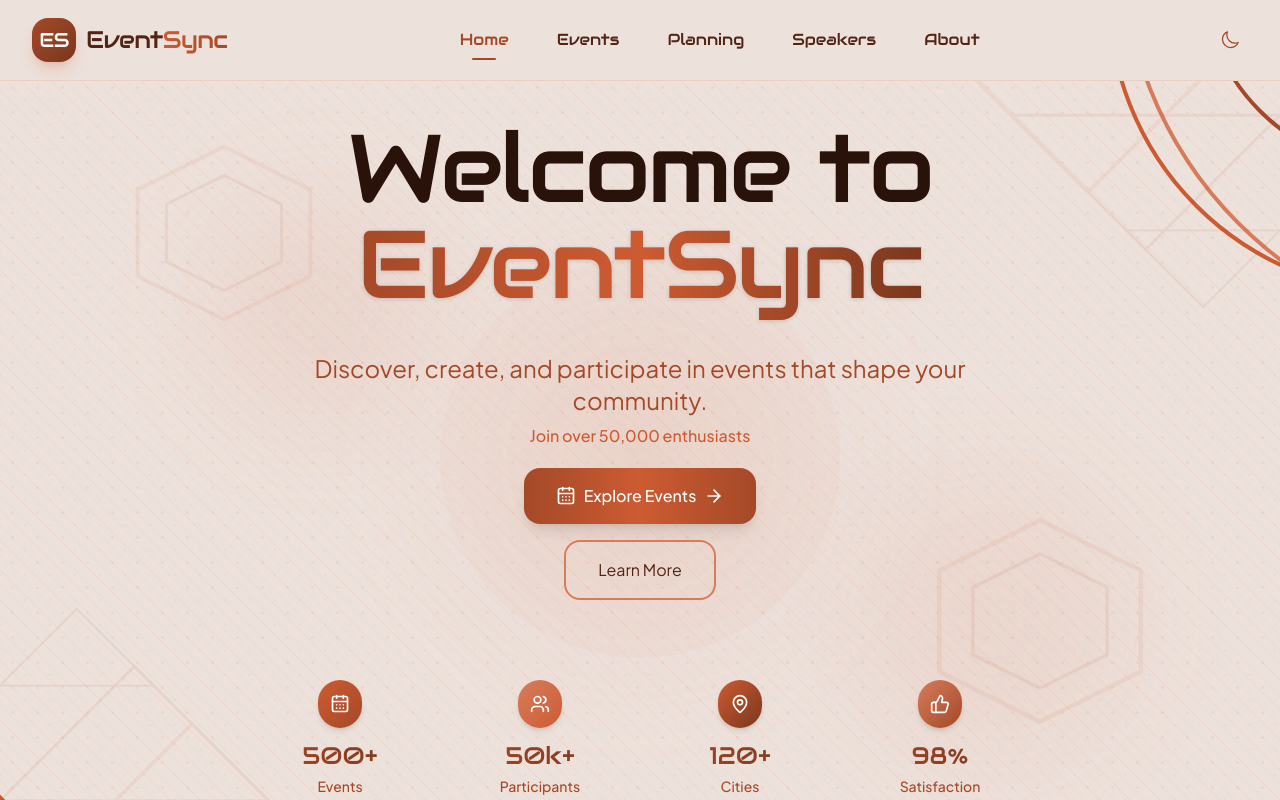
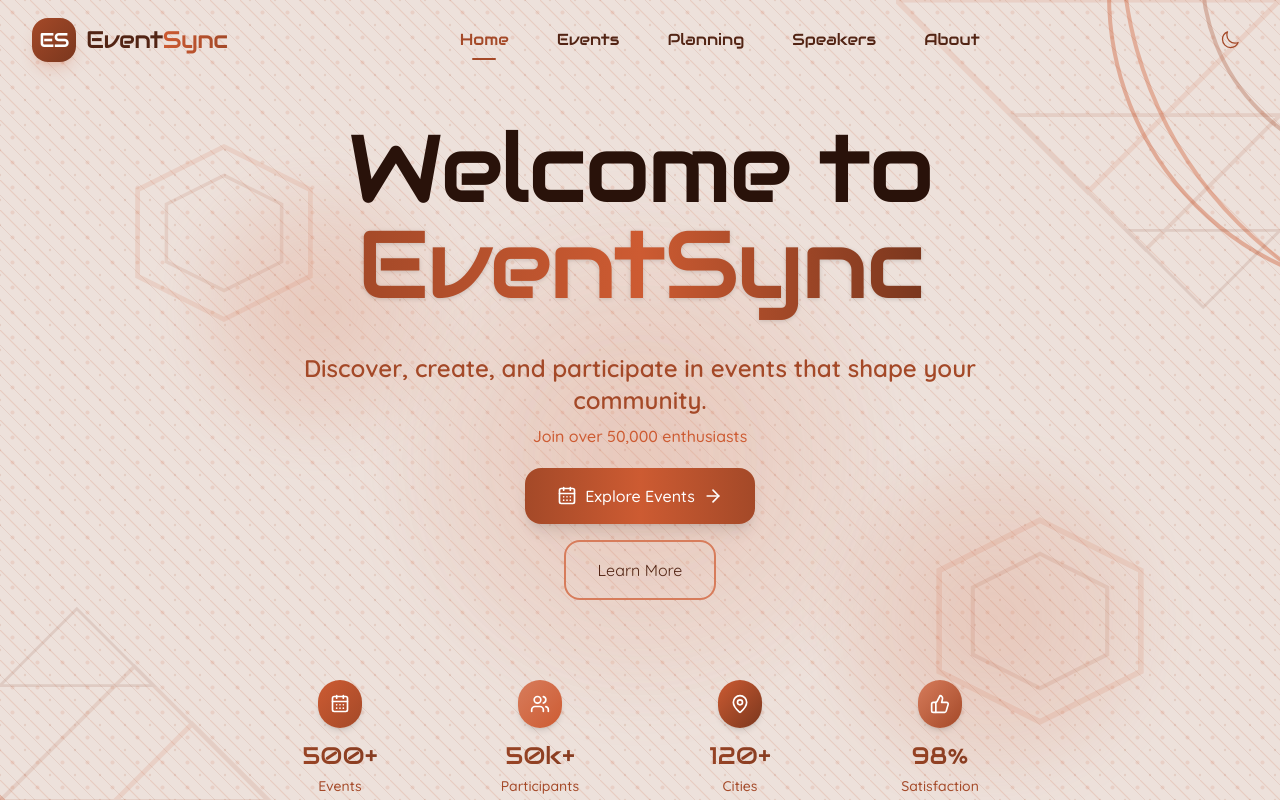
Before and after one commit to eventsync0/Event_Sync_2026_Client, a Next.js app: page / in a window 1280 px wide. Shown: the top 800 px of the page. Built offline with nearby package versions, Linux system fonts and the light colour scheme.

Commit message:
feat(background)

```diff
--- a/src/app/globals.css
+++ b/src/app/globals.css
@@ -269,7 +269,7 @@
 }
 
 body {
-  font-family: var(--font-sans);
+  font-family: var(--font-quicksand);
   background-color: var(--background);
   color: var(--txt-body);
   line-height: 1.6;
--- a/src/components/common/Navbar.tsx
+++ b/src/components/common/Navbar.tsx
@@ -5,7 +5,6 @@ import Link from 'next/link';
 import { usePathname } from 'next/navigation';
 import ThemeToggle from './ThemeToggle';
 import { Menu, X } from 'lucide-react';
-import { title } from 'process';
 
 export default function Navbar() {
   const [isScrolled, setIsScrolled] = useState(false);
@@ -35,8 +34,8 @@ export default function Navbar() {
       <nav
         className={`fixed top-0 w-full z-50 transition-all duration-300 ${
           isScrolled
-            ? 'bg-background/80 backdrop-blur-xl border-b border-border shadow-lg'
-            : 'bg-background border-b border-border/50'
+            ? 'bg-background/80 backdrop-blur-xl  shadow-lg'
+            : 'bg-transparent '
         }`}
       >
         <div className="max-w-7xl mx-auto px-4 sm:px-6 lg:px-8">
--- a/src/components/sections/HeroSection.tsx
+++ b/src/components/sections/HeroSection.tsx
@@ -1,21 +1,13 @@
-// app/components/sections/HeroSection.tsx (version responsivité optimisée)
-'use client';
-
 import Link from 'next/link';
-import dynamic from 'next/dynamic';
 import {
   CalendarDays,
   Users,
   MapPin,
   ThumbsUp,
-  Sparkles,
   ArrowRight
 } from 'lucide-react';
 
-const MotionDiv = dynamic(
-  () => import('framer-motion').then((mod) => mod.motion.div),
-  { ssr: false }
-);
+
 
 export default function HeroSection() {
   const stats = [
@@ -29,103 +21,103 @@ export default function HeroSection() {
     <section className="relative min-h-screen flex items-center justify-center overflow-hidden">
 
       {/* ========== FOND PRINCIPAL ========== */}
-      <div className="absolute inset-0 dark:from-coffee-950 dark:via-coffee-900/80 dark:to-coffee-800/60" />
+      <div className="absolute inset-0  dark:from-coffee-950 dark:via-coffee-900/80 dark:to-coffee-800/60" />
 
-      {/* ========== CERCLES COLORÉS RESPONSIVE ========== */}
+      {/* ========== CERCLES COLORÉS - PLUS NETS ========== */}
       <div className="absolute inset-0 overflow-hidden">
-        {/* Cercles grands écrans */}
-        <div className="absolute -top-1/2 -right-1/2 w-[800px] h-[800px] rounded-full border-4 border-coffee-400 dark:border-coffee-500/20 animate-spin-slow hidden lg:block" />
-        <div className="absolute -top-1/3 -right-1/3 w-[600px] h-[600px] rounded-full border-4 border-coffee-500 dark:border-coffee-400/30 animate-spin-slower hidden md:block" />
-        <div className="absolute -top-1/4 -right-1/4 w-[400px] h-[400px] rounded-full border-4 border-coffee-600 dark:border-coffee-300/40 animate-spin-slowest hidden sm:block" />
+        {/* Cercles grands écrans - bordures plus épaisses et opacité renforcée */}
+        <div className="absolute -top-1/2 -right-1/2 w-[800px] h-[800px] rounded-full border-4 border-coffee-400/50 dark:border-coffee-500/40 animate-spin-slow hidden lg:block" />
+        <div className="absolute -top-1/3 -right-1/3 w-[600px] h-[600px] rounded-full border-4 border-coffee-500/40 dark:border-coffee-400/40 animate-spin-slower hidden md:block" />
+        <div className="absolute -top-1/4 -right-1/4 w-[400px] h-[400px] rounded-full border-4 border-coffee-600/30 dark:border-coffee-300/50 animate-spin-slowest hidden sm:block" />
 
-        {/* Cercles version mobile (plus petits) */}
-        <div className="absolute -top-1/4 -right-1/4 w-[300px] h-[300px] rounded-full border-2 border-coffee-400 dark:border-coffee-500/15 block lg:hidden" />
-        <div className="absolute -bottom-1/4 -left-1/4 w-[250px] h-[250px] rounded-full border-2 border-coffee-500 dark:border-coffee-400/20 block md:hidden" />
+        {/* Cercles version mobile - plus visibles */}
+        <div className="absolute -top-1/4 -right-1/4 w-[300px] h-[300px] rounded-full border-3 border-coffee-400/30 dark:border-coffee-500/25 block lg:hidden" />
+        <div className="absolute -bottom-1/4 -left-1/4 w-[250px] h-[250px] rounded-full border-3 border-coffee-500/25 dark:border-coffee-400/30 block md:hidden" />
 
-        {/* Cercles à gauche - version responsive */}
-        <div className="absolute -bottom-1/2 -left-1/2 w-[700px] h-[700px] rounded-full border-4 border-coffee-400 dark:border-coffee-500/15 hidden xl:block" />
-        <div className="absolute -bottom-1/3 -left-1/3 w-[500px] h-[500px] rounded-full border-4 border-coffee-500 dark:border-coffee-400/25 hidden lg:block" />
+        {/* Cercles à gauche - plus nets */}
+        <div className="absolute -bottom-1/2 -left-1/2 w-[700px] h-[700px] rounded-full border-4 border-coffee-400/30 dark:border-coffee-500/25 hidden xl:block" />
+        <div className="absolute -bottom-1/3 -left-1/3 w-[500px] h-[500px] rounded-full border-4 border-coffee-500/25 dark:border-coffee-400/35 hidden lg:block" />
 
-        {/* Cercle central adapté */}
-        <div className="absolute top-1/2 left-1/2 -translate-x-1/2 -translate-y-1/2 w-[300px] h-[300px] md:w-[400px] md:h-[400px] rounded-full bg-gradient-radial from-coffee-400/10 via-coffee-500/5 to-transparent" />
+        {/* Cercle central - flou réduit */}
+        <div className="absolute top-1/2 left-1/2 -translate-x-1/2 -translate-y-1/2 w-[300px] h-[300px] md:w-[400px] md:h-[400px] rounded-full bg-gradient-radial from-coffee-400/20 via-coffee-500/10 to-transparent blur-2xl" />
       </div>
 
-      {/* ========== LIGNES DIAGONALES - Responsive ========== */}
+      {/* ========== LIGNES DIAGONALES - OPACITÉ AUGMENTÉE ========== */}
       <div className="absolute inset-0">
-        <svg className="w-full h-full opacity-[0.06] md:opacity-[0.08] dark:opacity-[0.08] dark:md:opacity-[0.1]" xmlns="http://www.w3.org/2000/svg">
+        <svg className="w-full h-full opacity-[0.12] md:opacity-[0.15] dark:opacity-[0.15] dark:md:opacity-[0.18]" xmlns="http://www.w3.org/2000/svg">
           <defs>
             <pattern id="diagonalLines" x="0" y="0" width="30" height="30" patternUnits="userSpaceOnUse">
-              <line x1="0" y1="0" x2="30" y2="30" stroke="currentColor" strokeWidth="1" className="text-coffee-500" />
-              <line x1="15" y1="0" x2="30" y2="15" stroke="currentColor" strokeWidth="0.5" className="text-coffee-600" />
-              <line x1="0" y1="15" x2="15" y2="30" stroke="currentColor" strokeWidth="0.5" className="text-coffee-600" />
+              <line x1="0" y1="0" x2="30" y2="30" stroke="currentColor" strokeWidth="1.2" className="text-coffee-500" />
+              <line x1="15" y1="0" x2="30" y2="15" stroke="currentColor" strokeWidth="0.8" className="text-coffee-600" />
+              <line x1="0" y1="15" x2="15" y2="30" stroke="currentColor" strokeWidth="0.8" className="text-coffee-600" />
             </pattern>
           </defs>
           <rect x="0" y="0" width="100%" height="100%" fill="url(#diagonalLines)" />
         </svg>
       </div>
 
-      {/* ========== TRIANGLES - Responsive ========== */}
+      {/* ========== TRIANGLES - PLUS VISIBLES ========== */}
       <div className="absolute inset-0">
-        {/* Triangle bas gauche - caché sur mobile */}
-        <svg className="absolute bottom-0 left-0 w-48 h-48 md:w-96 md:h-96 opacity-[0.08] dark:opacity-[0.12] hidden sm:block" viewBox="0 0 200 200">
-          <polygon points="0,200 200,200 100,100" fill="none" stroke="currentColor" strokeWidth="2" className="text-coffee-500" />
-          <polygon points="0,140 140,140 70,70" fill="none" stroke="currentColor" strokeWidth="1.5" className="text-coffee-600" />
-          <polygon points="0,80 80,80 40,40" fill="none" stroke="currentColor" strokeWidth="1" className="text-coffee-700" />
+        {/* Triangle bas gauche */}
+        <svg className="absolute bottom-0 left-0 w-48 h-48 md:w-96 md:h-96 opacity-[0.12] dark:opacity-[0.16] hidden sm:block" viewBox="0 0 200 200">
+          <polygon points="0,200 200,200 100,100" fill="none" stroke="currentColor" strokeWidth="2.5" className="text-coffee-500" />
+          <polygon points="0,140 140,140 70,70" fill="none" stroke="currentColor" strokeWidth="2" className="text-coffee-600" />
+          <polygon points="0,80 80,80 40,40" fill="none" stroke="currentColor" strokeWidth="1.5" className="text-coffee-700" />
         </svg>
 
-        {/* Triangle haut droit - caché sur mobile */}
-        <svg className="absolute top-0 right-0 w-48 h-48 md:w-96 md:h-96 opacity-[0.08] dark:opacity-[0.12] hidden sm:block" viewBox="0 0 200 200">
-          <polygon points="200,0 0,0 100,100" fill="none" stroke="currentColor" strokeWidth="2" className="text-coffee-500" />
-          <polygon points="200,60 60,60 130,130" fill="none" stroke="currentColor" strokeWidth="1.5" className="text-coffee-600" />
-          <polygon points="200,120 120,120 160,160" fill="none" stroke="currentColor" strokeWidth="1" className="text-coffee-700" />
+        {/* Triangle haut droit */}
+        <svg className="absolute top-0 right-0 w-48 h-48 md:w-96 md:h-96 opacity-[0.12] dark:opacity-[0.16] hidden sm:block" viewBox="0 0 200 200">
+          <polygon points="200,0 0,0 100,100" fill="none" stroke="currentColor" strokeWidth="2.5" className="text-coffee-500" />
+          <polygon points="200,60 60,60 130,130" fill="none" stroke="currentColor" strokeWidth="2" className="text-coffee-600" />
+          <polygon points="200,120 120,120 160,160" fill="none" stroke="currentColor" strokeWidth="1.5" className="text-coffee-700" />
         </svg>
       </div>
 
-      {/* ========== HEXAGONES - Responsive ========== */}
+      {/* ========== HEXAGONES - CONTRASTÉS ========== */}
       <div className="absolute inset-0 overflow-hidden">
-        <div className="absolute top-[15%] left-[10%] w-24 h-24 md:w-32 md:h-32 lg:w-48 lg:h-48 opacity-[0.08] dark:opacity-[0.12] hidden sm:block">
+        <div className="absolute top-[15%] left-[10%] w-24 h-24 md:w-32 md:h-32 lg:w-48 lg:h-48 opacity-[0.12] dark:opacity-[0.16] hidden sm:block">
           <svg viewBox="0 0 100 100" className="w-full h-full">
-            <polygon points="50,5 95,27.5 95,72.5 50,95 5,72.5 5,27.5" fill="none" stroke="currentColor" strokeWidth="2" className="text-coffee-500" />
-            <polygon points="50,20 80,35 80,65 50,80 20,65 20,35" fill="none" stroke="currentColor" strokeWidth="1.5" className="text-coffee-600" />
+            <polygon points="50,5 95,27.5 95,72.5 50,95 5,72.5 5,27.5" fill="none" stroke="currentColor" strokeWidth="2.5" className="text-coffee-500" />
+            <polygon points="50,20 80,35 80,65 50,80 20,65 20,35" fill="none" stroke="currentColor" strokeWidth="1.8" className="text-coffee-600" />
           </svg>
         </div>
 
-        <div className="absolute bottom-[20%] right-[10%] w-28 h-28 md:w-40 md:h-40 lg:w-56 lg:h-56 opacity-[0.08] dark:opacity-[0.12] hidden md:block">
+        <div className="absolute bottom-[20%] right-[10%] w-28 h-28 md:w-40 md:h-40 lg:w-56 lg:h-56 opacity-[0.12] dark:opacity-[0.16] hidden md:block">
           <svg viewBox="0 0 100 100" className="w-full h-full">
-            <polygon points="50,5 95,27.5 95,72.5 50,95 5,72.5 5,27.5" fill="none" stroke="currentColor" strokeWidth="2" className="text-coffee-500" />
-            <polygon points="50,20 80,35 80,65 50,80 20,65 20,35" fill="none" stroke="currentColor" strokeWidth="1.5" className="text-coffee-600" />
+            <polygon points="50,5 95,27.5 95,72.5 50,95 5,72.5 5,27.5" fill="none" stroke="currentColor" strokeWidth="2.5" className="text-coffee-500" />
+            <polygon points="50,20 80,35 80,65 50,80 20,65 20,35" fill="none" stroke="currentColor" strokeWidth="1.8" className="text-coffee-600" />
           </svg>
         </div>
       </div>
 
-      {/* ========== GRILLE DE POINTS - Responsive ========== */}
+      {/* ========== GRILLE DE POINTS - PLUS NETTE ========== */}
       <div className="absolute inset-0">
-        <svg className="w-full h-full opacity-[0.06] md:opacity-[0.08] dark:opacity-[0.08]" xmlns="http://www.w3.org/2000/svg">
+        <svg className="w-full h-full opacity-[0.1] md:opacity-[0.12] dark:opacity-[0.12]" xmlns="http://www.w3.org/2000/svg">
           <defs>
             <pattern id="dotGrid" x="0" y="0" width="25" height="25" patternUnits="userSpaceOnUse">
-              <circle cx="12.5" cy="12.5" r="1.5" fill="currentColor" className="text-coffee-500" />
-              <circle cx="0" cy="0" r="0.8" fill="currentColor" className="text-coffee-600" />
-              <circle cx="25" cy="0" r="0.8" fill="currentColor" className="text-coffee-600" />
-              <circle cx="0" cy="25" r="0.8" fill="currentColor" className="text-coffee-600" />
-              <circle cx="25" cy="25" r="0.8" fill="currentColor" className="text-coffee-600" />
+              <circle cx="12.5" cy="12.5" r="2" fill="currentColor" className="text-coffee-500" />
+              <circle cx="0" cy="0" r="1.2" fill="currentColor" className="text-coffee-600" />
+              <circle cx="25" cy="0" r="1.2" fill="currentColor" className="text-coffee-600" />
+              <circle cx="0" cy="25" r="1.2" fill="currentColor" className="text-coffee-600" />
+              <circle cx="25" cy="25" r="1.2" fill="currentColor" className="text-coffee-600" />
             </pattern>
           </defs>
           <rect x="0" y="0" width="100%" height="100%" fill="url(#dotGrid)" />
         </svg>
       </div>
 
-      {/* ========== RAYONS LUMINEUX - Responsive ========== */}
+      {/* ========== RAYONS LUMINEUX - FLOU RÉDUIT ========== */}
       <div className="absolute inset-0">
-        <div className="absolute top-[20%] left-[15%] w-40 h-40 md:w-64 md:h-64 bg-gradient-radial from-coffee-400/15 via-transparent to-transparent rounded-full blur-2xl md:blur-3xl" />
-        <div className="absolute bottom-[15%] right-[10%] w-48 h-48 md:w-80 md:h-80 bg-gradient-radial from-coffee-500/10 via-transparent to-transparent rounded-full blur-2xl md:blur-3xl hidden sm:block" />
-        <div className="absolute top-1/2 left-1/2 -translate-x-1/2 -translate-y-1/2 w-[300px] h-[300px] md:w-[500px] md:h-[500px] bg-gradient-radial from-coffee-300/8 to-transparent rounded-full blur-xl md:blur-2xl" />
+        <div className="absolute top-[20%] left-[15%] w-40 h-40 md:w-64 md:h-64 bg-gradient-radial from-coffee-400/25 via-transparent to-transparent rounded-full blur-md md:blur-xl" />
+        <div className="absolute bottom-[15%] right-[10%] w-48 h-48 md:w-80 md:h-80 bg-gradient-radial from-coffee-500/20 via-transparent to-transparent rounded-full blur-md md:blur-xl hidden sm:block" />
+        <div className="absolute top-1/2 left-1/2 -translate-x-1/2 -translate-y-1/2 w-[300px] h-[300px] md:w-[500px] md:h-[500px] bg-gradient-radial from-coffee-300/15 to-transparent rounded-full blur-lg md:blur-xl" />
       </div>
 
-      {/* ========== CONTENU PRINCIPAL - RESPONSIVE ========== */}
+      {/* ========== CONTENU PRINCIPAL - IDENTIQUE ========== */}
       <div className="relative max-w-7xl mx-auto px-4 sm:px-6 lg:px-8 py-19 sm:py-16 md:py-30 z-10">
         <div className="text-center">
 
-          {/* Titre - responsive */}
+          {/* Titre */}
           <h1 className="text-3xl xs:text-4xl sm:text-5xl md:text-6xl lg:text-7xl xl:text-8xl font-audiowide mb-4 sm:mb-10 tracking-tight">
             <span className="text-txt-title">
               Welcome to
@@ -136,15 +128,15 @@ export default function HeroSection() {
             </span>
           </h1>
 
-          {/* Description - responsive */}
-          <p className="text-base sm:text-lg md:text-xl lg:text-2xl text-txt-secondary max-w-3xl mx-auto mb-5 sm:mb-5 font-light px-2">
+          {/* Description */}
+          <p className=" font-semibold sm:text-lg md:text-xl lg:text-2xl text-txt-secondary max-w-3xl mx-auto mb-5 sm:mb-5  px-2">
             Discover, create, and participate in events that shape your community.
-            <span className="block text-sm sm:text-base text-coffee-500 dark:text-coffee-400 font-medium mt-2">
+            <span className="  block text-sm sm:text-base text-coffee-500 dark:text-coffee-400 font-medium mt-2">
               Join over 50,000 enthusiasts
             </span>
           </p>
 
-          {/* Boutons - responsive */}
+          {/* Boutons */}
           <div className="flex flex-col xs:flex-row gap-3 sm:gap-4 justify-center items-center mb-5 sm:mb-12 md:mb-20">
             <Link
               href="/events"
@@ -163,7 +155,7 @@ export default function HeroSection() {
             </Link>
           </div>
 
-          {/* Statistiques - responsive */}
+          {/* Statistiques */}
           <div className="grid grid-cols-2 xs:grid-cols-2 sm:grid-cols-4 gap-4 sm:gap-6 md:gap-8 max-w-4xl mx-auto px-2 sm:px-0">
             {stats.map((stat, index) => {
               const Icon = stat.icon;
@@ -187,5 +179,5 @@ export default function HeroSection() {
         </div>
       </div>
     </section>
-  );
+  )
 }
```
Also changed, not shown: src/app/events/page.tsx (+39 -7 lines).
